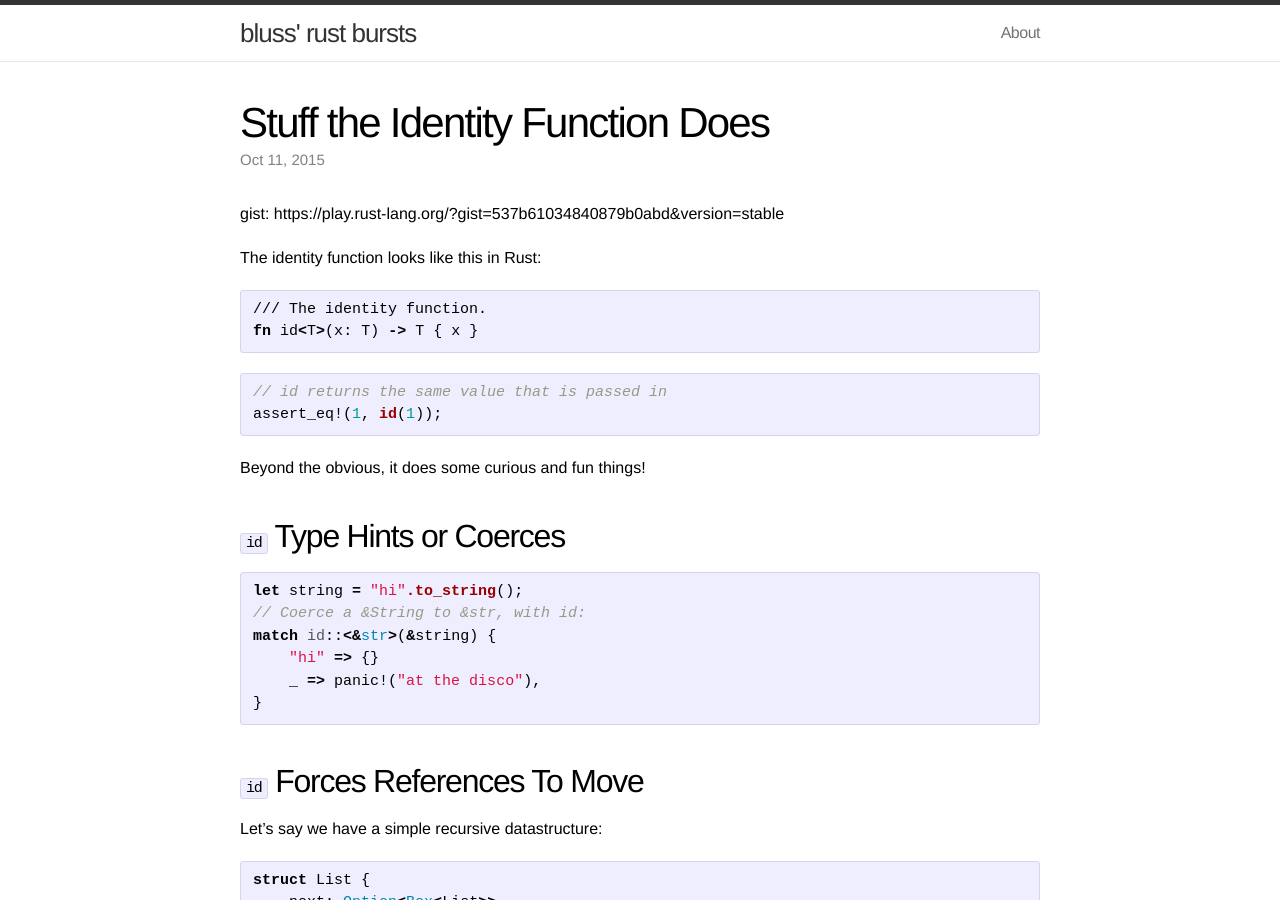
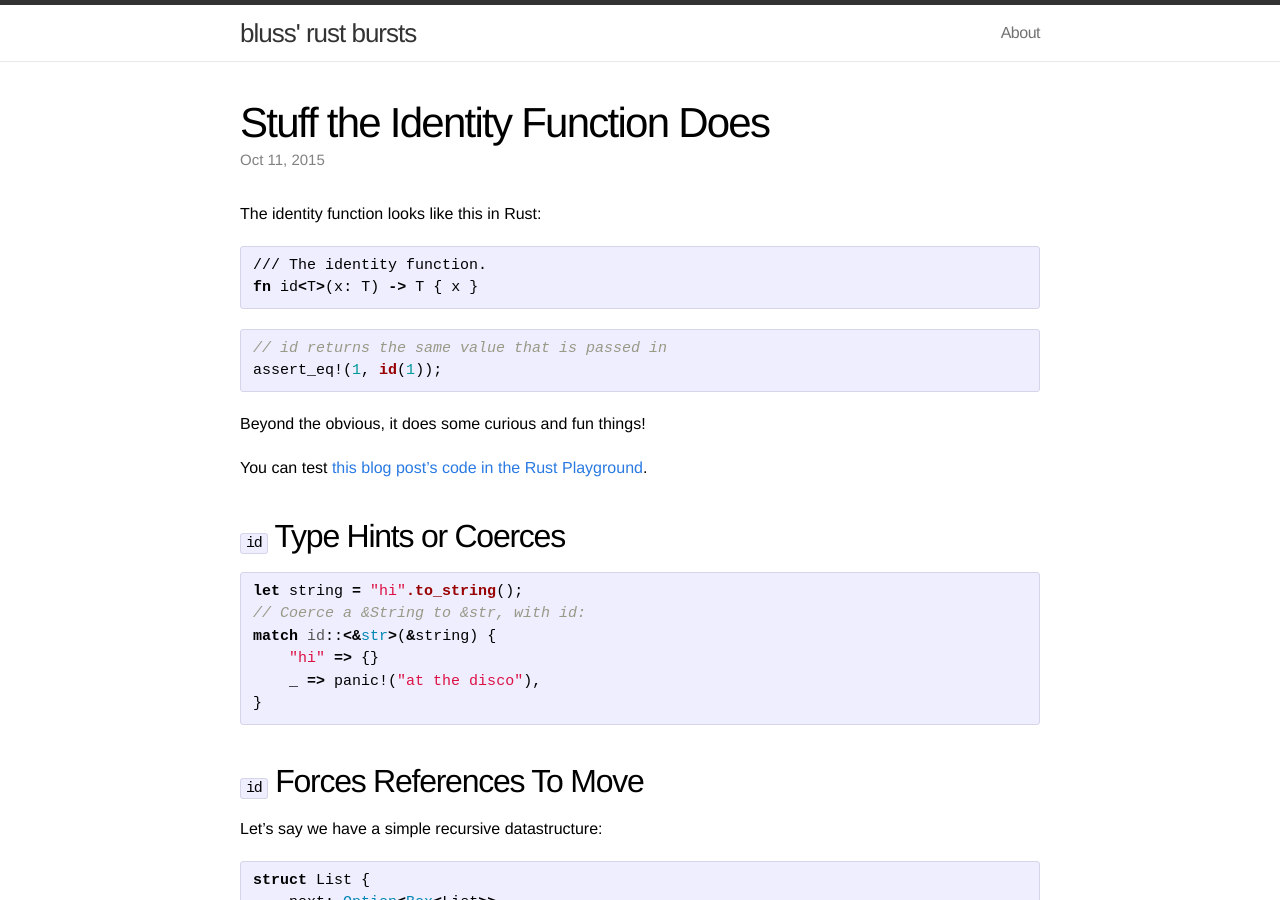
Before and after one commit to bluss/bluss.github.io, a Jekyll site: the page built from _posts/2015-10-11-stuff-the-identity-function-does.markdown, in a window 1280 px wide and 900 px high. Built offline with Jekyll 4.4.1, drawn with Linux system fonts in a browser that asks for light colours.

Commit message:
Add playground link.

```diff
--- a/_posts/2015-10-11-stuff-the-identity-function-does.markdown
+++ b/_posts/2015-10-11-stuff-the-identity-function-does.markdown
@@ -4,8 +4,6 @@ title:  "Stuff the Identity Function Does"
 date:   2015-10-11 14:00:00
 categories: rust fun
 ---
-
-gist: https://play.rust-lang.org/?gist=537b61034840879b0abd&version=stable
 
 The identity function looks like this in Rust:
 
@@ -21,6 +19,10 @@ assert_eq!(1, id(1));
 
 
 Beyond the obvious, it does some curious and fun things!
+
+You can test [this blog post's code in the Rust Playground][gist].
+
+[gist]: https://play.rust-lang.org/?gist=724e8c931a8e7515ef31&version=stable
 
 
 ## `id` Type Hints or Coerces
```
